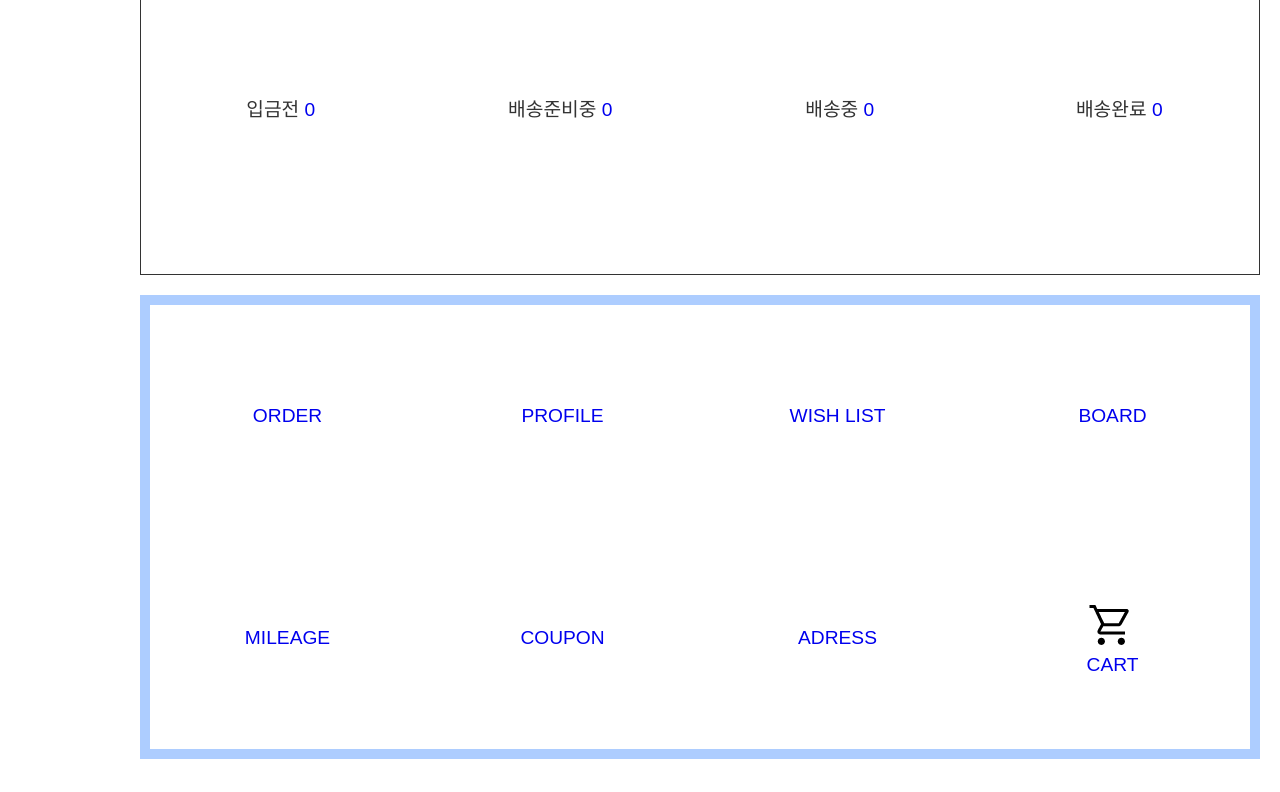
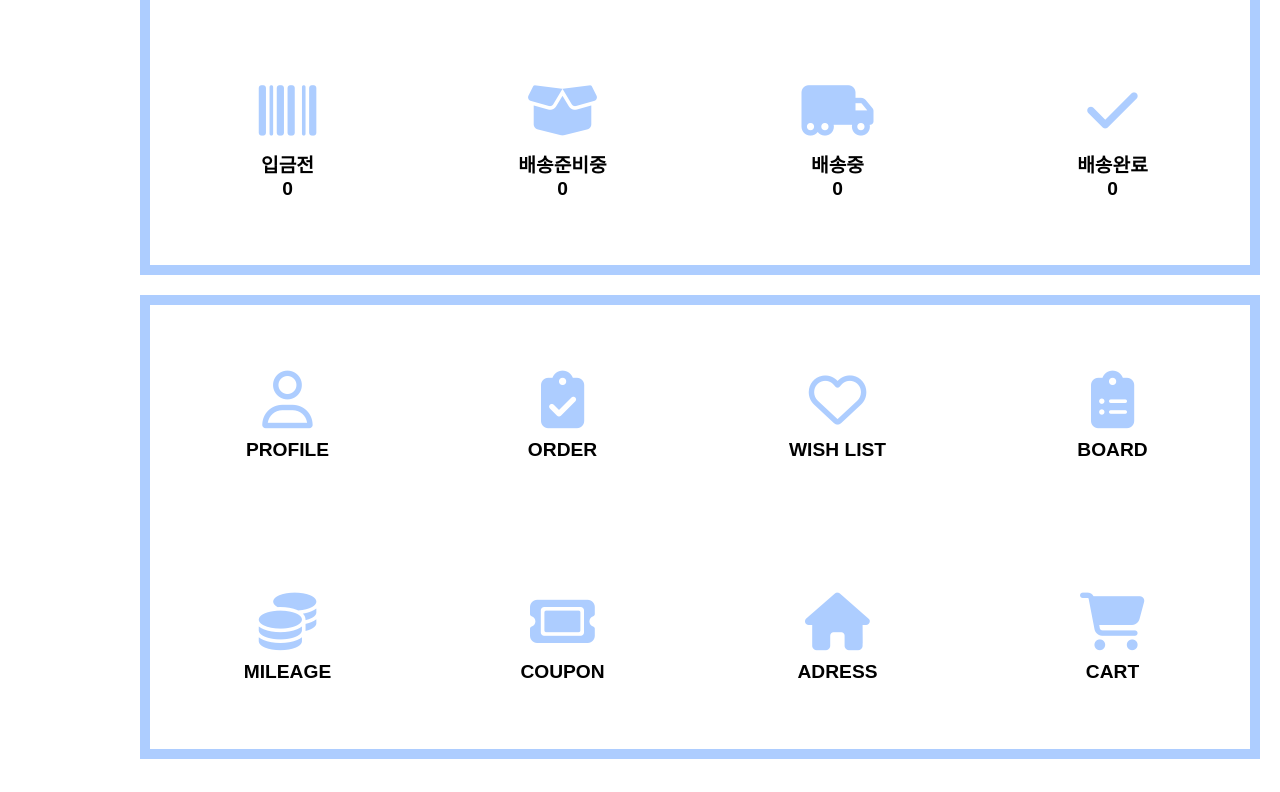
Before and after one commit to kingduckjin/project, a plain HTML site: page mypage/index.html in a window 1280 px wide. Shown: the part 732-1524 px from the top of the page. Drawn offline with Linux system fonts and the light colour scheme; a web font is replaced by a local one.

Commit message:
22.11.15 마이페이지 -메인 초안완성

```diff
--- a/mypage/index.html
+++ b/mypage/index.html
@@ -11,6 +11,7 @@
   <link rel="stylesheet" href="https://use.fontawesome.com/releases/v5.15.4/css/all.css">
   <link rel="shortcut icon" href="../images/kall-logo.ico" type="image/x-icon">
 
+  <script src="https://kit.fontawesome.com/f52a64922c.js" crossorigin="anonymous"></script>
   <title>마이페이지 | KALL</title>
 </head>
 
@@ -83,7 +84,7 @@
         <li><a href="#">후기게시글</a></li>
         <li><a href="#">문의게시글</a></li>
       </ul>
-      <span>WiSH LIST</span>
+      <span><a href="#">WiSH LIST</a></span>
     </nav>
     <!-- 좌측네비게이터 -->
 
@@ -103,32 +104,35 @@
       <!-- 마이페이지 중단메뉴 -->
       <div class="mypage_orderlist">
         <span>주문처리현황</span>
-        <div>입금전
-          <a href="#">0</a>
+        <div>
+          <a href=""><i class="fa-solid fa-barcode fa-3x" style="color :#adcdff;"></i>입금전
+            <span>0</span> </a>
         </div>
-        <div>배송준비중
-          <a href="#">0</a>
+        <div>
+          <a href=""><i class="fa-solid fa-box-open fa-3x" style="color: #adcdff;"></i>배송준비중
+            <span>0</span> </a>
         </div>
-        <div>배송중
-          <a href="#">0</a>
+        <div>
+          <a href=""><i class="fa-solid fa-truck-moving fa-3x" style="color: #adcdff"></i>배송중
+            <span>0</span> </a>
         </div>
-        <div>배송완료
-          <a href="#">0</a>
+        <div>
+          <a href=""><i class="fa-solid fa-check fa-3x" style="color: #adcdff;"></i>배송완료
+            <span>0</span> </a>
         </div>
       </div>
       <!-- 마이페이지 중단메뉴 -->
 
-
       <!-- 마이페이지 하단메뉴 -->
       <div class="mypage_menu">
-        <div><a href="#">ORDER</a></div>
-        <div><a href="#">PROFILE</a></div>
-        <div><a href="#">WISH LIST</a></div>
-        <div><a href="#">BOARD</a></div>
-        <div><a href="#">MILEAGE</a></div>
-        <div><a href="#">COUPON</a></div>
-        <div><a href="#">ADRESS</a></div>
-        <div><a href="#"><img src="/mypage/image/cart.png" alt=""><br>CART</a></div>
+        <div><a href="#"><i class="fa-regular fa-user fa-3x"></i>PROFILE</a></div>
+        <div><a href="#"><i class="fa-solid fa-clipboard-check fa-3x"></i>ORDER</a></div>
+        <div><a href="#"><i class="fa-regular fa-heart fa-3x"></i>WISH LIST</a></div>
+        <div><a href="#"><i class="fa-solid fa-clipboard-list fa-3x"></i>BOARD</a></div>
+        <div><a href="#"><i class="fa-solid fa-coins fa-3x"></i>MILEAGE</a></div>
+        <div><a href="#"><i class="fa-solid fa-ticket fa-3x"></i>COUPON</a></div>
+        <div><a href="#"><i class="fa-solid fa-house fa-3x"></i>ADRESS</a></div>
+        <div><a href="#"><i class="fa-solid fa-cart-shopping fa-3x"></i>CART</a></div>
       </div>
       <!-- 마이페이지 하단메뉴 -->
     </div>
--- a/styles/mypage.css
+++ b/styles/mypage.css
@@ -24,7 +24,7 @@ nav.navi_left {
 }
 
 .navi_left ul,
-.navi_left span {
+.navi_left span a {
   font-size: 1.5rem;
   font-weight: 900;
   margin: 15px;
@@ -40,7 +40,7 @@ nav.navi_left {
 /* mmmmmmmmmmmmmmmmmmmmmmmmmmm마이페이지 */
 /* 상단메뉴 */
 
-.mypage{
+.mypage {
   width: 80%;
 }
 
@@ -62,10 +62,10 @@ nav.navi_left {
 /* 중단메뉴 */
 
 .mypage_orderlist {
-  border: solid 1px;
+  border: solid 10px #adcdff;
   height: 348px;
   display: grid;
-  grid-template-rows: 60px 240px;
+  grid-template-rows: 60px 288px;
   grid-template-columns: repeat(4, 1fr);
   justify-items: center;
   align-items: center;
@@ -73,20 +73,33 @@ nav.navi_left {
   margin-bottom: 20px;
 }
 
-.mypage_orderlist span {
+.mypage_orderlist>span {
   grid-row: 1/ 1;
   grid-column: 1/ 5;
   font-size: 1.5rem;
   font-weight: bold;
   width: 100%;
-  height: 100%;
   text-align: center;
   line-height: 60px;
-    background-color:#adcdff ;
-    color: white;
+  background-color: #adcdff;
+  color: white;
 }
 
+.mypage_orderlist a {
+  display: flex;
+  flex-direction: column;
+  align-items: center;
+}
 
+.mypage_orderlist a,
+.mypage_orderlist a>span {
+  color: black;
+  font-weight: 900;
+}
+
+.mypage_orderlist i {
+  margin-bottom: 10px;
+}
 
 /* 하단메뉴 */
 
@@ -101,9 +114,33 @@ nav.navi_left {
   height: 464px;
 }
 
-.mypage_menu span{
-  width: 20px;
-  height: 20px;
+.mypage_menu a {
+  display: flex;
+  flex-direction: column;
+  align-items: center;
+  gap: 10px;
+}
+
+.mypage_menu i {
+  color: #adcdff;
+}
+
+.mypage_menu a {
+  color: black;
+  font-weight: 900;
 }
 
 /* mmmmmmmmmmmmmmmmmmmmmmmmmmm마이페이지 */
+
+
+
+/* mmmmmmmmmmmmmmmmmmmmmmmmmmmmmmHOVER */
+/* mmmmmmmmmmmmmmmmm나중엔 자바스크립트로 하기 */
+.mypage_orderlist a:hover,
+.mypage_menu a:hover {
+  color: #3897f5;
+}
+
+.navi_left a:hover {
+  font-weight: 900;
+}
```
